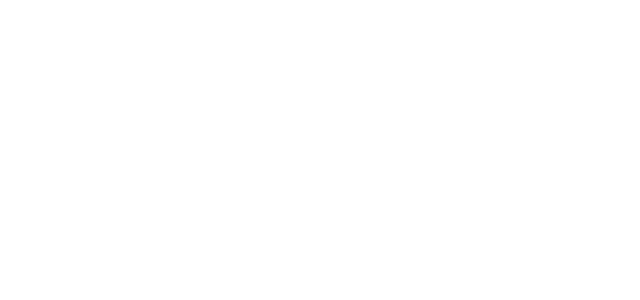
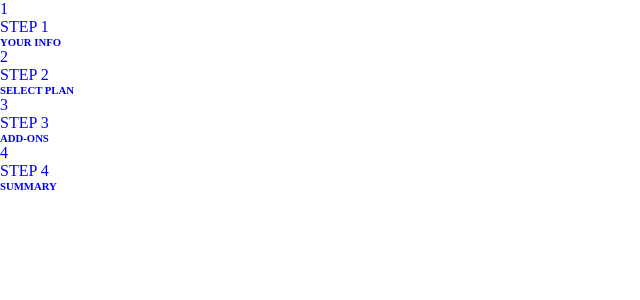
Before and after one commit to KiwiScreams/Multi-step-form, a React (Vite) app: page / in a window 1280 px wide. Shown: the top 300 px of the page, without its empty margins (0-640 px from the left). Built offline with nearby package versions, Linux system fonts and the light colour scheme.

Commit message:
navigation

```diff
--- a/src/App.jsx
+++ b/src/App.jsx
@@ -1,5 +1,4 @@
 import { Route, Routes } from "react-router-dom"
-import Navigation from "./components/navigation/Navigation"
 import Home from "./pages/Home"
 import PersonalInfo from "./components/form/personal-info/PersonalInfo"
 import SelectPlan from "./components/form/select-plan/SelectPlan"
@@ -11,10 +10,9 @@
 
   return (
     <>
-      <Navigation />
       <Routes>
         <Route path="/" element={<Home />}>
-          <Route path="personal-info" element={<PersonalInfo />} />
+          <Route path="personal-info" index element={<PersonalInfo />} />
           <Route path="select-plan" element={<SelectPlan />} />
           <Route path="add-ons" element={<AddOns />} />
           <Route path="summary" element={<Summary />} />
--- a/src/components/form/personal-info/PersonalInfo.jsx
+++ b/src/components/form/personal-info/PersonalInfo.jsx
@@ -1,7 +1,8 @@
 function PersonalInfo()
 {
     return(
-        <></>
+        <>
+        <h1>personal-info</h1></>
     )
 }
 export default PersonalInfo
--- a/src/components/form/select-plan/SelectPlan.jsx
+++ b/src/components/form/select-plan/SelectPlan.jsx
@@ -1,7 +1,8 @@
 function SelectPlan()
 {
     return(
-        <></>
+        <>
+        <h1>personal-plan</h1></>
     )
 }
 export default SelectPlan
--- a/src/components/navigation/Navigation.css
+++ b/src/components/navigation/Navigation.css
@@ -0,0 +1,5 @@
+.nav-li
+{
+    width: fit-content;
+    background-color: red;
+}
--- a/src/components/navigation/Navigation.jsx
+++ b/src/components/navigation/Navigation.jsx
@@ -1,8 +1,43 @@
+import { NavLink } from "react-router-dom"
 import "./Navigation.css"
-function Navigation()
-{
-    return(
-        <></>
+function Navigation() {
+    return (
+        <>
+            <header>
+                <nav>
+                    <ul>
+                        <NavLink className="nav-li" to="personal-info">
+                            <div className="num">1</div>
+                            <div className="nav-text">
+                                <span>STEP 1</span>
+                                <h6>YOUR INFO</h6>
+                            </div>
+                        </NavLink>
+                        <NavLink className="nav-li" to="select-plan">
+                            <div className="num">2</div>
+                            <div className="nav-text">
+                                <span>STEP 2</span>
+                                <h6>SELECT PLAN</h6>
+                            </div>
+                        </NavLink>
+                        <NavLink className="nav-li" to="select-plan">
+                            <div className="num">3</div>
+                            <div className="nav-text">
+                                <span>STEP 3</span>
+                                <h6>ADD-ONS</h6>
+                            </div>
+                        </NavLink>
+                        <NavLink className="nav-li" to="select-plan">
+                            <div className="num">4</div>
+                            <div className="nav-text">
+                                <span>STEP 4</span>
+                                <h6>SUMMARY</h6>
+                            </div>
+                        </NavLink>
+                    </ul>
+                </nav>
+            </header>
+        </>
     )
 }
 export default Navigation
--- a/src/index.css
+++ b/src/index.css
@@ -26,3 +26,9 @@
   --font-weight-400: 400;
   --font-weight-500: 500;
 }
+.flex
+{
+  display: flex;
+  justify-content: space-between;
+  align-items: center;
+}
--- a/src/pages/Home.jsx
+++ b/src/pages/Home.jsx
@@ -1,7 +1,16 @@
-function Home()
-{
-    return(
-        <></>
+import { Outlet } from "react-router-dom"
+import Navigation from "../components/navigation/Navigation"
+
+function Home() {
+    return (
+        <>
+            <section className="core-section">
+                <Navigation />
+                <div className="form">
+                    <Outlet />
+                </div>
+            </section>
+        </>
     )
 }
 export default Home
```
